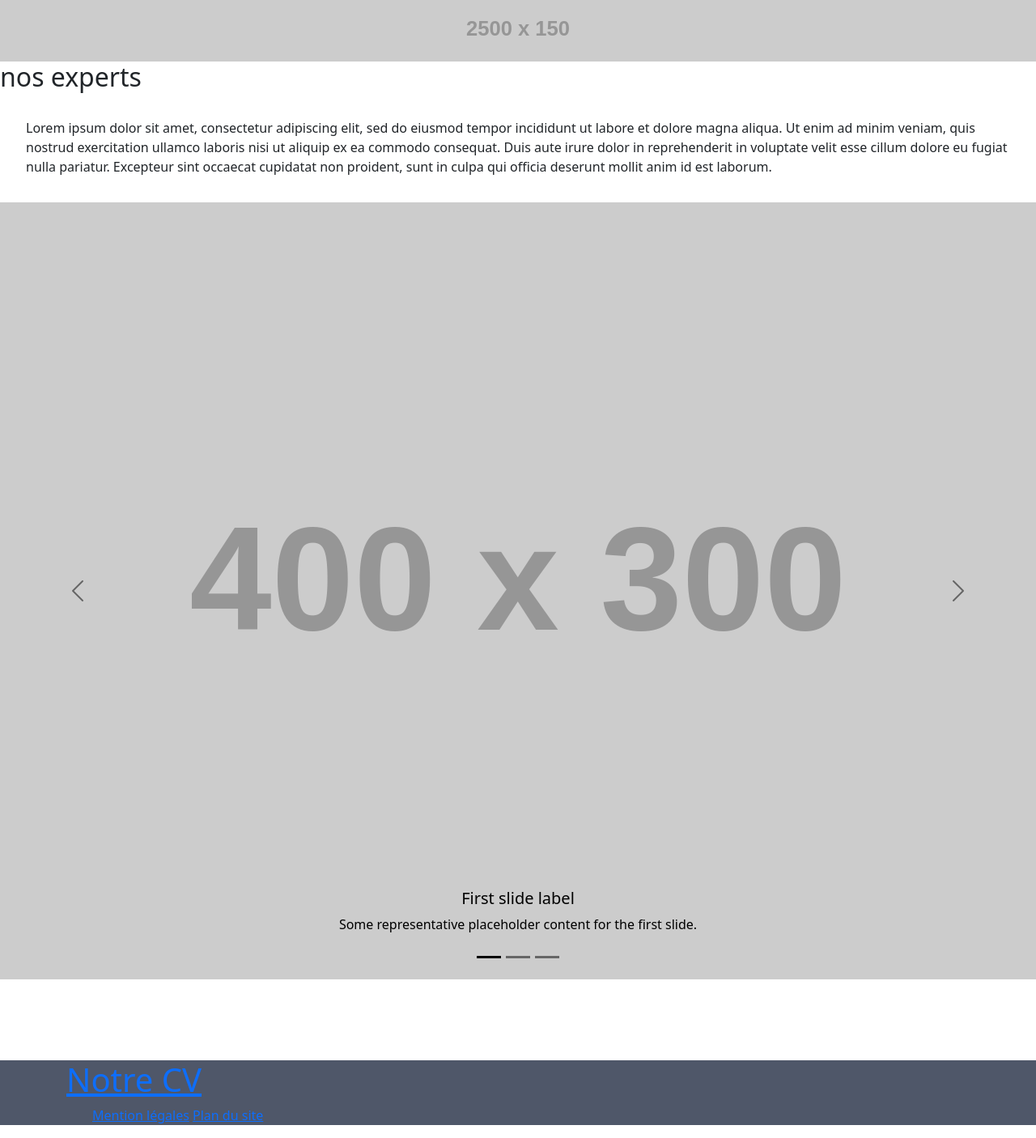
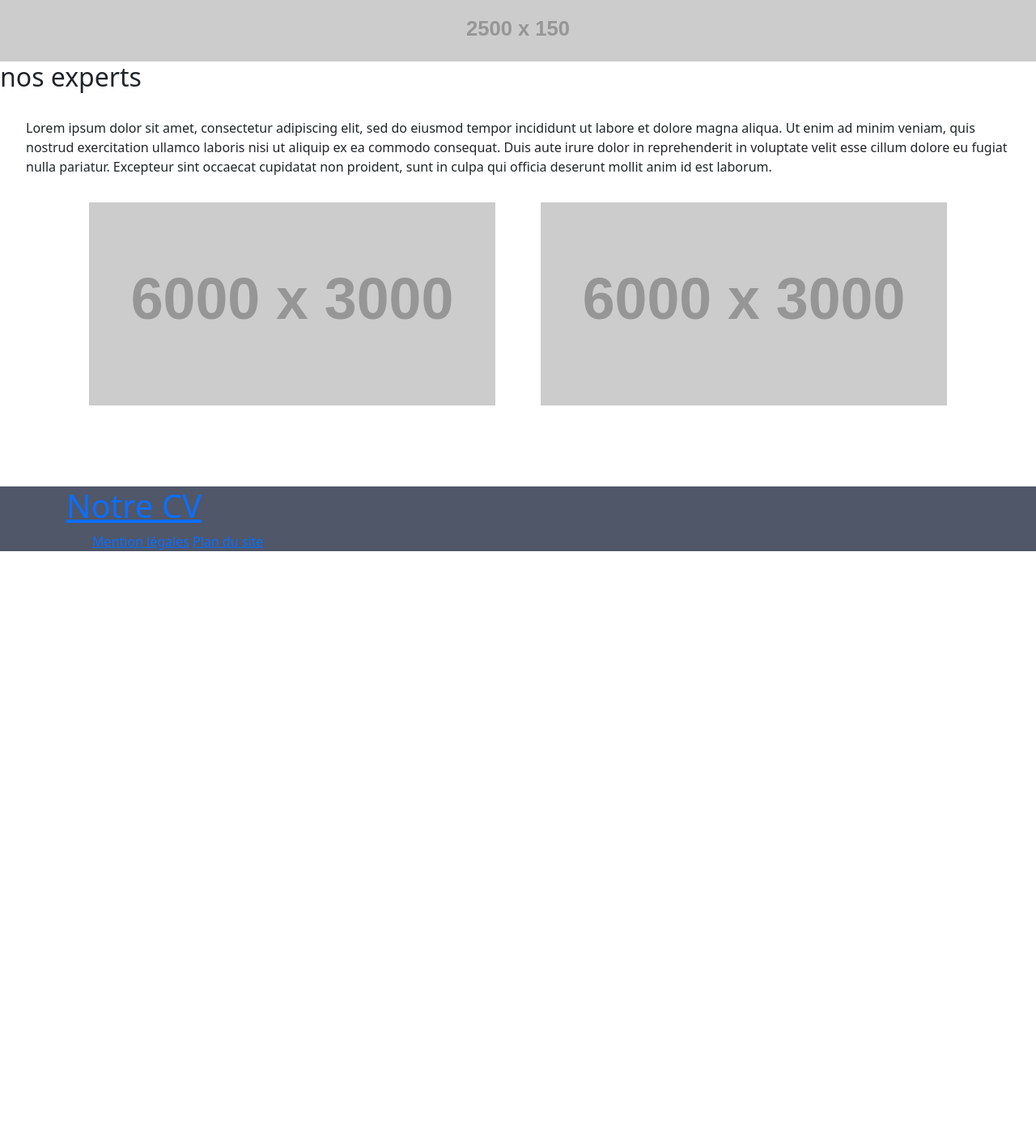
Before and after one commit to dumasg/gitflow, a PHP site: page /pages/home.php in a window 1280 px wide. Shown: the part 185-1591 px from the top of the page at 81% size. After the commit the page ends 866 px from the top, so only its background shows below. Run offline with PHP 8.4, Linux system fonts and the light colour scheme; grey boxes labelled with a size stand in for pictures from a placeholder-image service; some libraries are stand-ins or nearby versions.

Commit message:
desactivation du placeholder on part sur 2 images

```diff
--- a/assets/style.css
+++ b/assets/style.css
@@ -8,3 +8,11 @@
     max-height: 200px;
     background: rgba(0, 12, 38, 0.69);
 }
+.container-img{
+    max-width: 50%;
+    > img {
+        width: 90%;
+        margin: 0 5%;
+    }
+
+}
--- a/pages/home.php
+++ b/pages/home.php
@@ -24,7 +24,7 @@
     </p>
 
 
-        <div id="carouselExampleDark" class="carousel carousel-dark slide">
+<!--        <div id="carouselExampleDark" class="carousel carousel-dark slide">
             <div class="carousel-indicators">
                 <button type="button" data-bs-target="#carouselExampleDark" data-bs-slide-to="0" class="active" aria-current="true" aria-label="Slide 1"></button>
                 <button type="button" data-bs-target="#carouselExampleDark" data-bs-slide-to="1" aria-label="Slide 2"></button>
@@ -54,7 +54,15 @@
                 <span class="carousel-control-next-icon" aria-hidden="true"></span>
                 <span class="visually-hidden">Next</span>
             </button>
-        </div>
+        </div>-->
 
+ <div class="container d-flex d-wrap ">
+     <div class="container-img">
+         <img src="https://placehold.co/6000x3000"  alt="" >
 
+     </div>
+     <div class="container-img">
+         <img src="https://placehold.co/6000x3000" alt="">
+     </div>
+ </div>
     <?php include "../views/footer.php"; ?>
```
